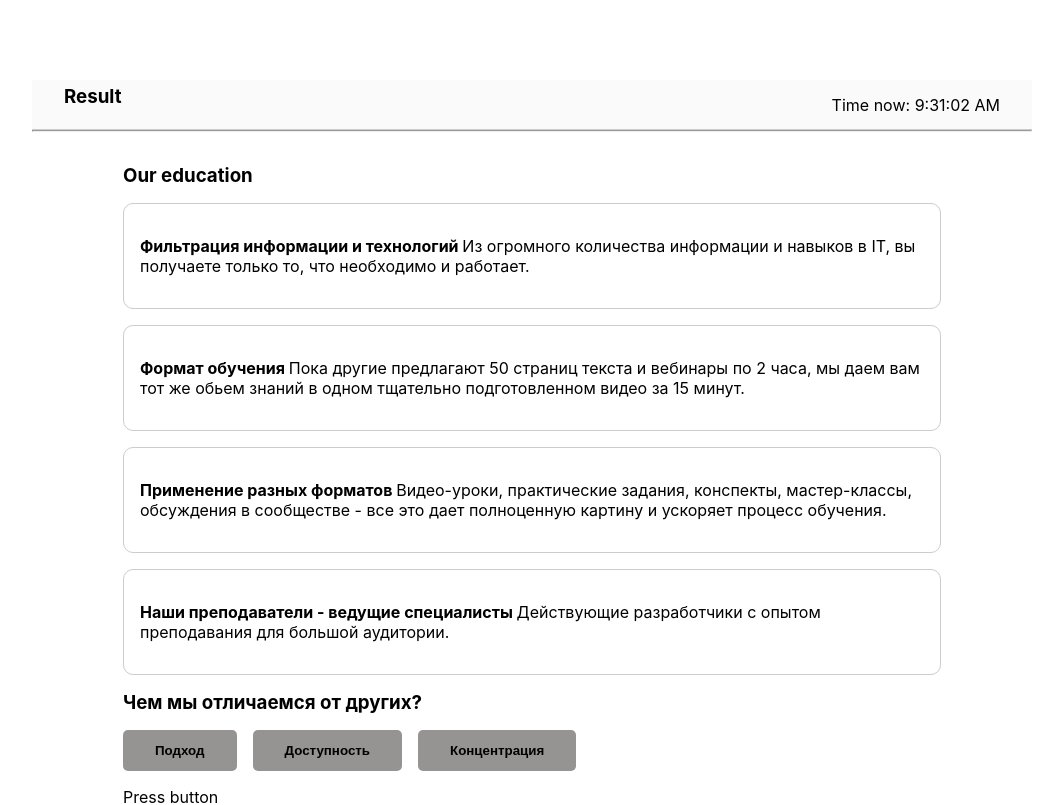
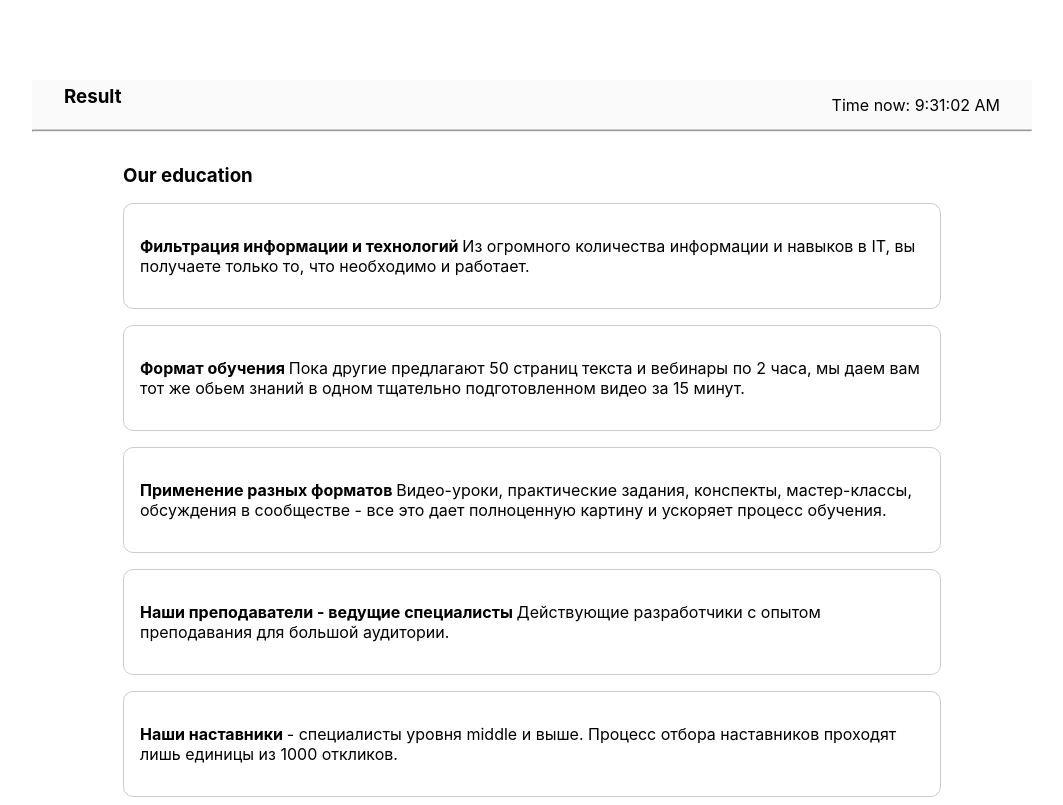
Before and after one commit to AleksandrKompanetc/react-application, a React (Create React App) app: page / in a window 1280 px wide. Shown: the top 805 px of the page, without its empty margins (108-1171 px from the left). Built offline with nearby package versions, Linux system fonts and the light colour scheme; the HTML template or start-up script is replaced by a standard one.

Commit message:
added some changes

```diff
--- a/src/App.js
+++ b/src/App.js
@@ -28,11 +28,17 @@ export default function App() {
         <section>
           <h3>Our education</h3>
           <ul>
+            {ways.map((way) => (
+              <WayToTeach key={way.title} {...way} />
+            ))}
+          </ul>
+          {/* <ul>
             <WayToTeach title={ways[0].title} description={ways[0].description} />
             <WayToTeach {...ways[1]} />
             <WayToTeach {...ways[2]} />
             <WayToTeach {...ways[3]} />
-          </ul>
+            <WayToTeach {...ways[4]} />
+          </ul> */}
         </section>
         <section>
           <h3>Чем мы отличаемся от других?</h3>
```
